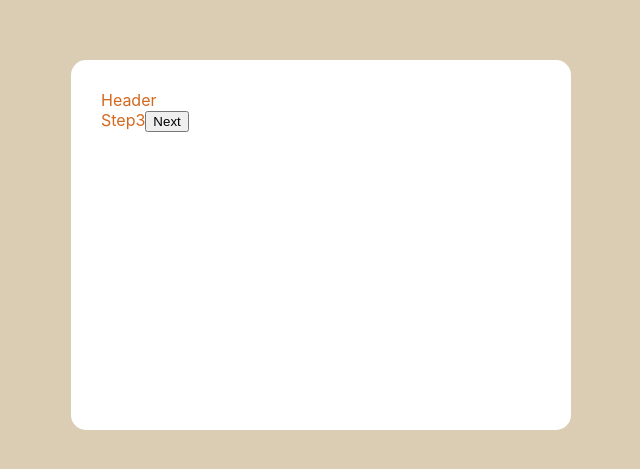
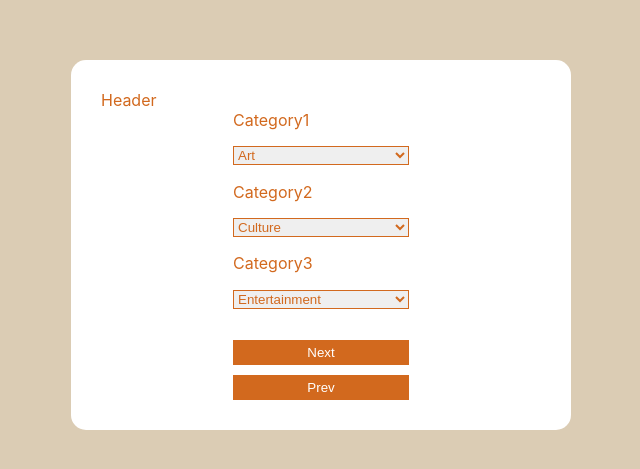
Before and after one commit to AndriyDextyarchuk/test-wizard, a React (Create React App) app: page /step3 in a window 1280 px wide. Shown: the part 155-624 px from the top of the page, without its empty margins (319-959 px from the left). Built offline with nearby package versions, Linux system fonts and the light colour scheme.

Commit message:
Created step3 component

```diff
--- a/src/App.js
+++ b/src/App.js
@@ -1,4 +1,3 @@
-import logo from './logo.svg';
 import {BrowserRouter as Router, Route} from 'react-router-dom';
 import {Header} from './components/Header'
 import {Step1} from './components/step1'
--- a/src/components/step1.js
+++ b/src/components/step1.js
@@ -11,8 +11,8 @@ export const Step1 = () => {
     const contacts = useSelector(state => state.contacts)
     const {register, handleSubmit, errors, watch} = useForm({defaulValues: contacts})
 
-    const onSubmit = (payload) => {
-        dispatch(postContacts(payload))
+    const onSubmit = (data) => {
+        dispatch(postContacts(data))
         history.push('/step2')
     }
 
--- a/src/components/step3.js
+++ b/src/components/step3.js
@@ -1,12 +1,59 @@
-import React from 'react'
+import React, {Fragment} from 'react'
+import {useDispatch, useSelector} from 'react-redux'
 import {useHistory} from 'react-router-dom'
+import {useForm} from 'react-hook-form'
+import {postCategories} from '../rootSlice.js'
+import classes from './step3.module.scss'
 
 export const Step3 = () => {
+    const dispatch = useDispatch()
     const history = useHistory()
+    const categories = useSelector(state => state.categories)
+    const {register, handleSubmit} = useForm({defaultValues: categories})
+
+    const onSubmit = (data) => {
+        dispatch (postCategories(data))
+        history.push('/step4')
+    }
+
     return (
-        <div>
-            Step3
-            <button onClick={() => history.push('/step4')}>Next</button>
-        </div>
+        <>
+            <form onSubmit={handleSubmit(onSubmit)} className={classes.step3}>
+                <div className={classes.container}>
+                    <label htmlFor="category1">Category1</label>
+                    <select
+                        id='category1'
+                        name='category1'
+                        ref={register}
+                    >
+                        <option value="art">Art</option>
+                        <option value="culture">Culture</option>
+                        <option value="entertainment">Entertainment</option>
+                    </select>
+                    <label htmlFor="category2">Category2</label>
+                    <select
+                        id='category2'
+                        name='category2'
+                        ref={register}
+                    >
+                        <option value="art">Art</option>
+                        <option value="culture">Culture</option>
+                        <option value="entertainment">Entertainment</option>
+                    </select>
+                    <label htmlFor="category3">Category3</label>
+                    <select
+                        id='category3'
+                        name='category3'
+                        ref={register}
+                    >
+                        <option value="art">Art</option>
+                        <option value="culture">Culture</option>
+                        <option value="entertainment">Entertainment</option>
+                    </select>
+                    <button className={classes.next}>Next</button>
+                </div>
+                <button className={classes.prev} onClick={() => history.push('/step2')}>Prev</button>
+            </form>
+        </>
     )
 }
--- /dev/null
+++ b/src/components/step3.module.scss
@@ -0,0 +1,33 @@
+.step3 {
+    height: 100%;
+    display: flex;
+    flex-direction: column;
+    align-items: center;
+}
+
+.container {
+    width: 40%;
+    height: 100%;
+    display: flex;
+    flex-direction: column;
+    justify-content: space-between;
+}
+
+select {
+    border-color: chocolate;
+    color: chocolate;
+}
+
+.next, .prev {
+    margin-top: 15px;
+    padding: 5px;
+    color: #fff;
+    background-color: chocolate;
+    border: none;
+    box-shadow: none;
+}
+
+.prev {
+    width: 40%;
+    margin-top: 10px;
+}
--- a/src/rootSlice.js
+++ b/src/rootSlice.js
@@ -3,7 +3,7 @@ import {createSlice} from '@reduxjs/toolkit'
 const rootSlice = createSlice({
     name: 'root',
     initialState: {
-        contacts: {email: "", password: "", passwordConfirm: ''},
+        contacts: {email: '', password: '', passwordConfirm: ''},
         address: {country: '', city: '', address:''},
         categories: {category1: 'art', category2: 'culture', category3: 'entertainment'},
         path: './'
```
